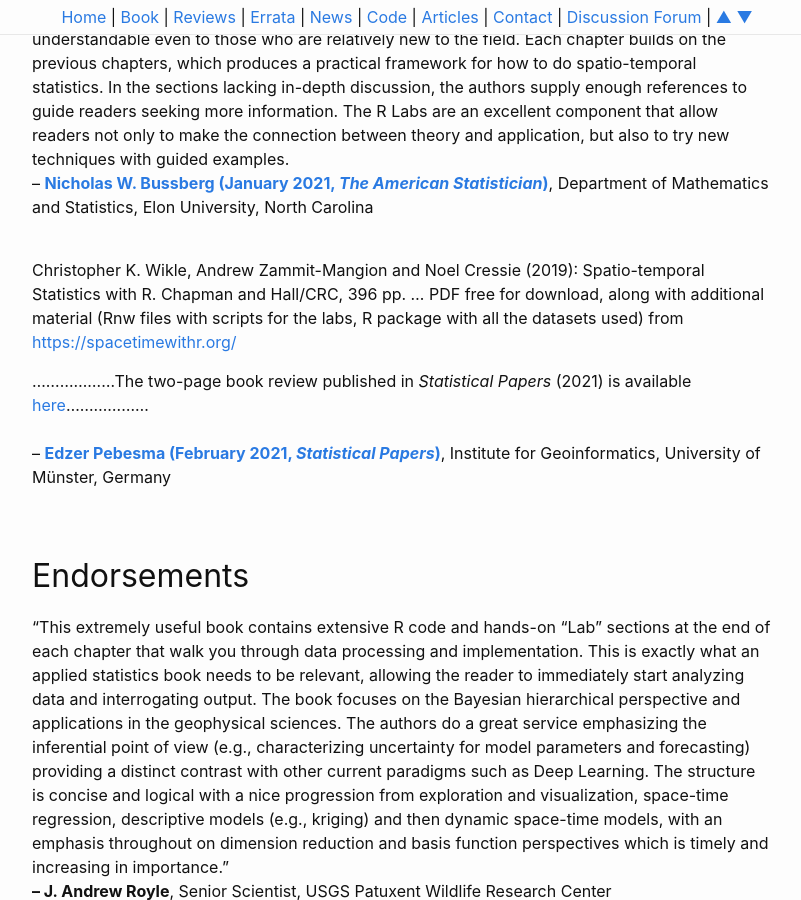
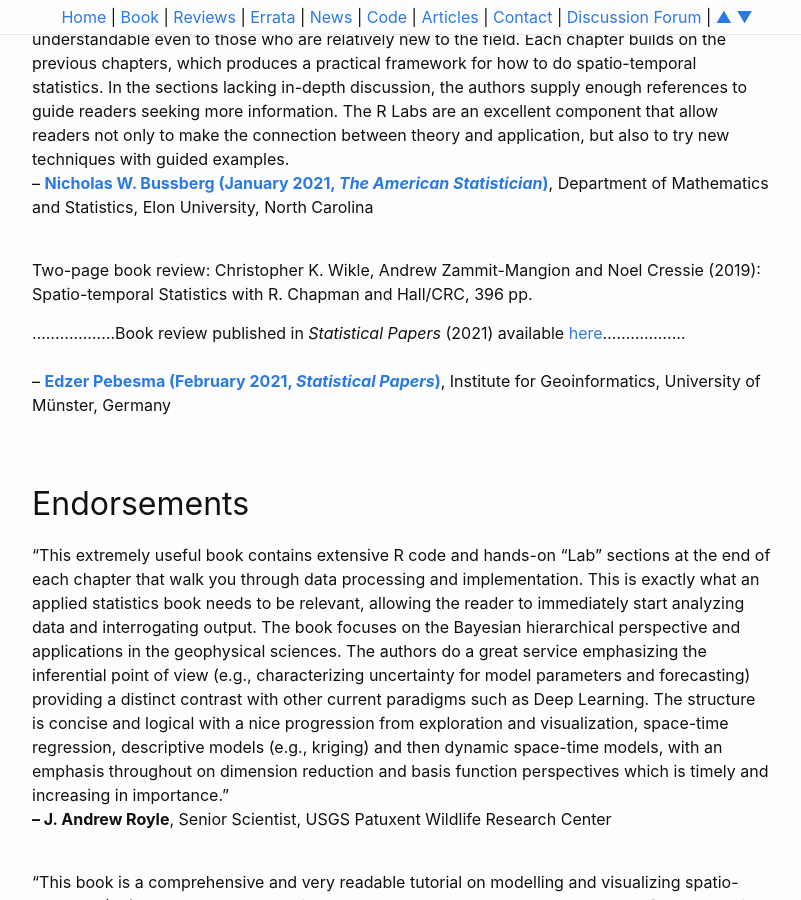
Before and after one commit to andrewzm/STRbook, a Jekyll site: the page built from docs/reviews.md, in a window 1280 px wide and 900 px high, scrolled down 2940 px. Shown: the whole window, without its empty margins (238-1039 px from the left). Built offline with Jekyll 4.4.1, drawn with Linux system fonts in a browser that asks for light colours.

Commit message:
Update reviews.md

```diff
--- a/docs/reviews.md
+++ b/docs/reviews.md
@@ -31,9 +31,9 @@ Chapters 4 and 5 are the book’s core sections: models that account for spatio-
 Overall, this book provides a great overview of current spatio-temporal methodology and practices. It could easily be used in a graduate course, by someone interested in learning the fundamentals of spatio-temporal statistics, or as a resource for practitioners of spatio-temporal statistics. The text reads smoothly, and concepts are introduced at a level that should be understandable even to those who are relatively new to the field. Each chapter builds on the previous chapters, which produces a practical framework for how to do spatio-temporal statistics. In the sections lacking in-depth discussion, the authors supply enough references to guide readers seeking more information. The R Labs are an excellent component that allow readers not only to make the connection between theory and application, but also to try new techniques with guided examples.<br />-- [**Nicholas W. Bussberg (January 2021, *The American Statistician*)**](https://www.tandfonline.com/doi/full/10.1080/00031305.2020.1865066), Department of Mathematics and Statistics, Elon University, North Carolina
 <br/><br/>
 
-Christopher K. Wikle, Andrew Zammit-Mangion and Noel Cressie (2019): Spatio-temporal Statistics with R. Chapman and Hall/CRC, 396 pp. … PDF free for download, along with additional material (Rnw files with scripts for the labs, R package with all the datasets used) from [https://spacetimewithr.org/](https://spacetimewithr.org/)
+Two-page book review: Christopher K. Wikle, Andrew Zammit-Mangion and Noel Cressie (2019): Spatio-temporal Statistics with R. Chapman and Hall/CRC, 396 pp.
 
-………………The two-page book review published in *Statistical Papers* (2021) is available [here](https://doi.org/10.1007/s00362-021-01224-5)………………
+………………Book review published in *Statistical Papers* (2021) available [here](https://doi.org/10.1007/s00362-021-01224-5)………………
 <br />-- [**Edzer Pebesma (February 2021, *Statistical Papers*)**](https://www.tandfonline.com/doi/full/10.1080/00031305.2020.1865066), Institute for Geoinformatics, University of Münster, Germany
 <br/><br/><br/>
 
```
